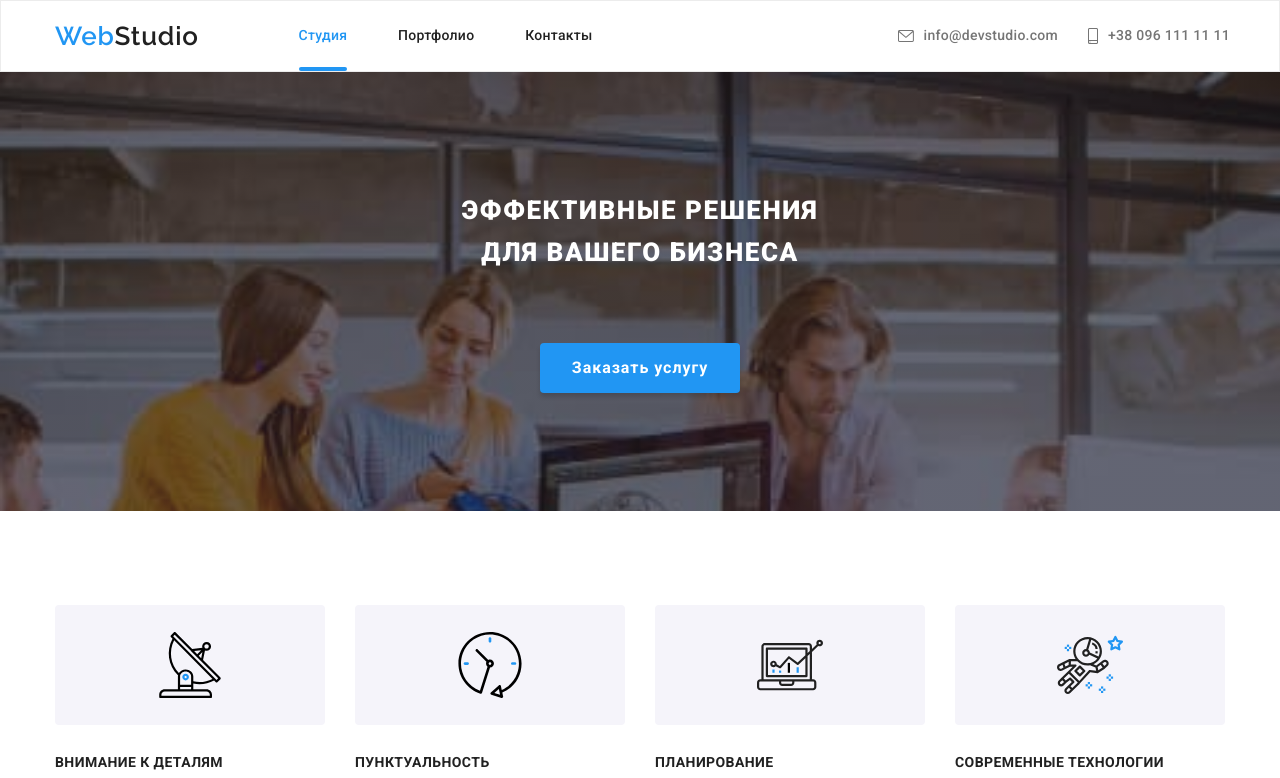
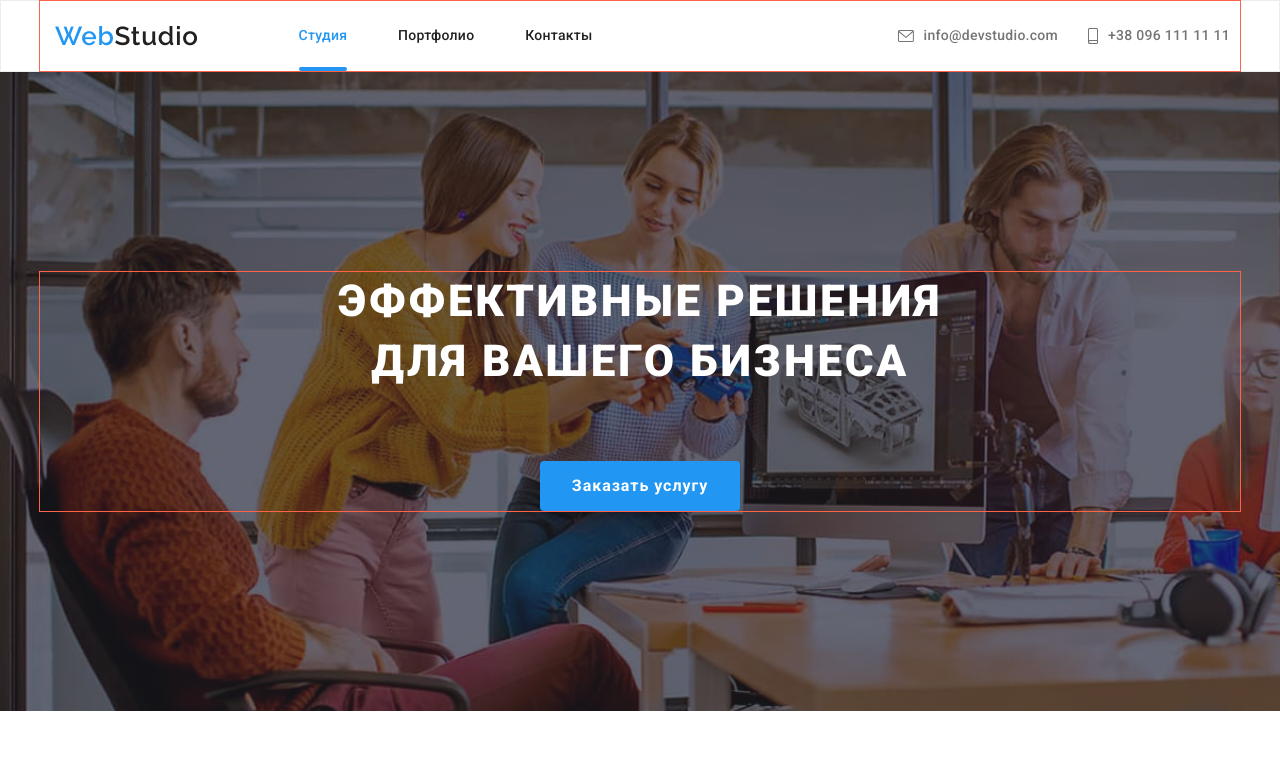
Before and after one commit to Viktoriia-Kostiuk/goit-markup-hw-08, a plain HTML site: page index.html in a window 1280 px wide. Shown: the top 778 px of the page. Drawn offline with nearby package versions, Linux system fonts and the light colour scheme.

Commit message:
ДЗ №8

```diff
--- a/sass/components/_container.scss
+++ b/sass/components/_container.scss
@@ -3,7 +3,7 @@
   padding: 0 15px;
   margin: 0 auto;
   text-align: center;
-  // outline: 1px solid tomato;
+  outline: 1px solid tomato;
 }
 
 @media screen and (min-width: 480px) {
--- a/sass/components/_footer.scss
+++ b/sass/components/_footer.scss
@@ -128,9 +128,10 @@
 
 @media screen and (min-width: 768px) {
   .address-inform {
-    // outline: 1px solid tomato;
+    outline: 1px solid tomato;
     display: flex;
     justify-content: space-around;
+    align-items: baseline;
     margin-bottom: 60px;
   }
 
@@ -157,6 +158,7 @@
 @media screen and (min-width: 1200px) {
   .footer .container {
     display: flex;
+    align-items: baseline;
   }
 
   .footer-logo {
@@ -175,8 +177,8 @@
   .social-content {
     width: 206px;
     height: 80px;
-    margin-left: 69px;
-    margin-right: 109px;
+    margin-left: 70px;
+    margin-right: 93px;
   }
 
   .input-subscribe {
--- a/sass/components/_hero-section.scss
+++ b/sass/components/_hero-section.scss
@@ -1,37 +1,3 @@
-.hero {
-  padding-top: 118px;
-  padding-bottom: 118px;
-  background-image: linear-gradient(
-      rgba(47, 48, 58, 0.4),
-      rgba(47, 48, 58, 0.4)
-    ),
-    url(../image/hero-mobile.jpg);
-  background-repeat: no-repeat;
-  background-size: cover;
-}
-
-@media screen and (min-device-pixel-ratio: 2) and (min-width: 320px),
-  screen and (min-resolution: 192dpi) and (min-width: 320px),
-  screen and (min-resolution: 2dppx) and (min-width: 320px) {
-  .hero {
-    background-image: linear-gradient(
-        rgba(47, 48, 58, 0.4),
-        rgba(47, 48, 58, 0.4)
-      ),
-      url(../image/hero-mobile@2x.jpg);
-  }
-}
-.hero-title {
-  margin: 0 auto;
-  width: 360px;
-  font-weight: 900;
-  font-size: 26px;
-  line-height: 1.61;
-  letter-spacing: 0.06em;
-  text-transform: uppercase;
-  color: var(--other-color);
-}
-
 .hero-btn {
   display: block;
   margin-left: auto;
@@ -77,7 +43,30 @@
     transform: translate(-50%, -50%) scale(0);
   }
 }
+
+@media screen and (min-device-pixel-ratio: 2) and (min-width: 320px),
+  screen and (min-resolution: 192dpi) and (min-width: 320px),
+  screen and (min-resolution: 2dppx) and (min-width: 320px) {
+  .hero {
+    background-image: linear-gradient(
+        rgba(47, 48, 58, 0.4),
+        rgba(47, 48, 58, 0.4)
+      ),
+      url(../image/hero-mobile@2x.jpg);
+  }
+}
+
 @media screen and (max-width: 767px) {
+  .hero-title {
+    margin: 0 auto;
+    width: 360px;
+    font-weight: 900;
+    font-size: 26px;
+    line-height: 1.61;
+    letter-spacing: 0.06em;
+    text-transform: uppercase;
+    color: var(--other-color);
+  }
   .modal {
     width: 100%;
     max-width: 450px;
@@ -108,12 +97,37 @@
     fill: var(--accent-color);
   }
 }
+
+.hero {
+  padding-top: 118px;
+  padding-bottom: 118px;
+  background-color: #2f303a;
+  background-image: linear-gradient(
+      rgba(47, 48, 58, 0.4),
+      rgba(47, 48, 58, 0.4)
+    ),
+    url(../image/hero-mobile.jpg);
+  background-repeat: no-repeat;
+  background-size: cover;
+}
+
 .is-hidden {
   opacity: 0;
   pointer-events: none;
   visibility: hidden;
+}
 
 @media screen and (min-width: 768px) {
+  .hero-title {
+    margin: 0 auto;
+    width: 360px;
+    font-weight: 900;
+    font-size: 26px;
+    line-height: 1.61;
+    letter-spacing: 0.06em;
+    text-transform: uppercase;
+    color: var(--other-color);
+  }
   .hero {
     background-image: linear-gradient(
         rgba(47, 48, 58, 0.4),
@@ -141,20 +155,20 @@
 
 @media screen and (min-width: 1200px) {
   .hero {
+    padding-top: 200px;
+    padding-bottom: 200px;
     background-image: linear-gradient(
         rgba(47, 48, 58, 0.4),
         rgba(47, 48, 58, 0.4)
       ),
       url(../image/hero-desktop.jpg);
-      padding-top: 200px;
-      padding-bottom: 200px;
   }
   .modal {
     width: 528px;
   }
 
   .hero-title {
-      width: 696px;
+    min-width: 696px;
     font-size: 44px;
     line-height: 1.36;
   }
@@ -173,4 +187,3 @@
       url(../image/hero-desktop@2x.jpg);
   }
 }
-}
```
Also changed, not shown: css/main.css, css/main.min.css, 2 other files. Lines whose indentation alone changed are shown as unchanged.
